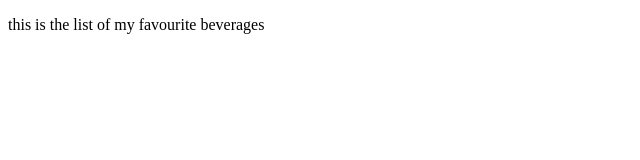
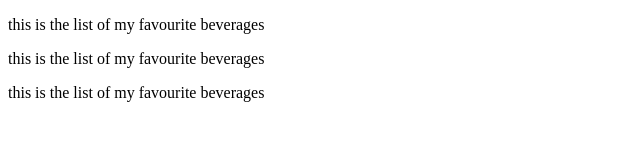
Before and after one commit to WaracleAcademy/modern-javascript-002-SamGrant98, a plain HTML site: page index.html in a window 1280 px wide. Shown: the whole page, without its empty margins (0-640 px from the left). Drawn offline with Linux system fonts and the light colour scheme.

Commit message:
Update index.html

```diff
--- a/index.html
+++ b/index.html
@@ -6,5 +6,7 @@
     </head>
     <body>
     <p> this is the list of my favourite beverages<?p>
+    <p> this is the list of my favourite beverages<?p>
+    <p> this is the list of my favourite beverages<?p>
   </body>
 </html>
```
